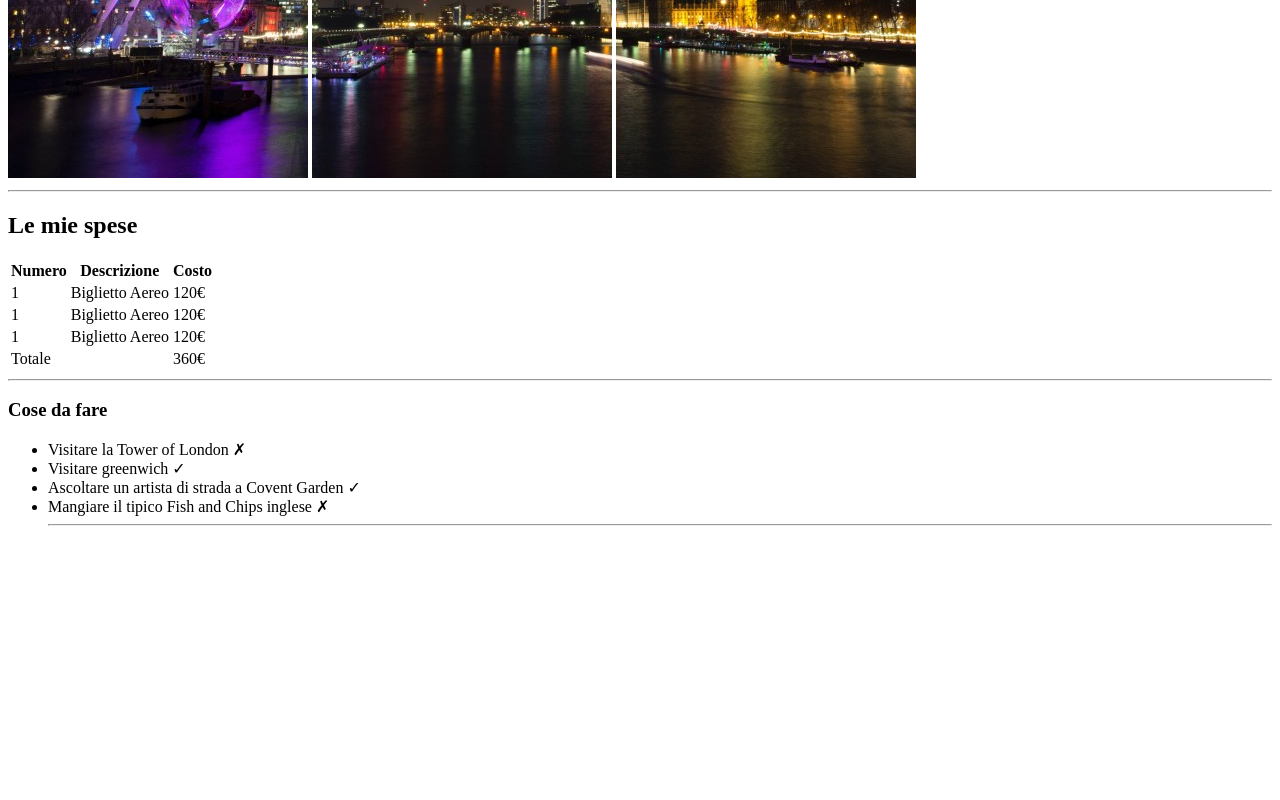
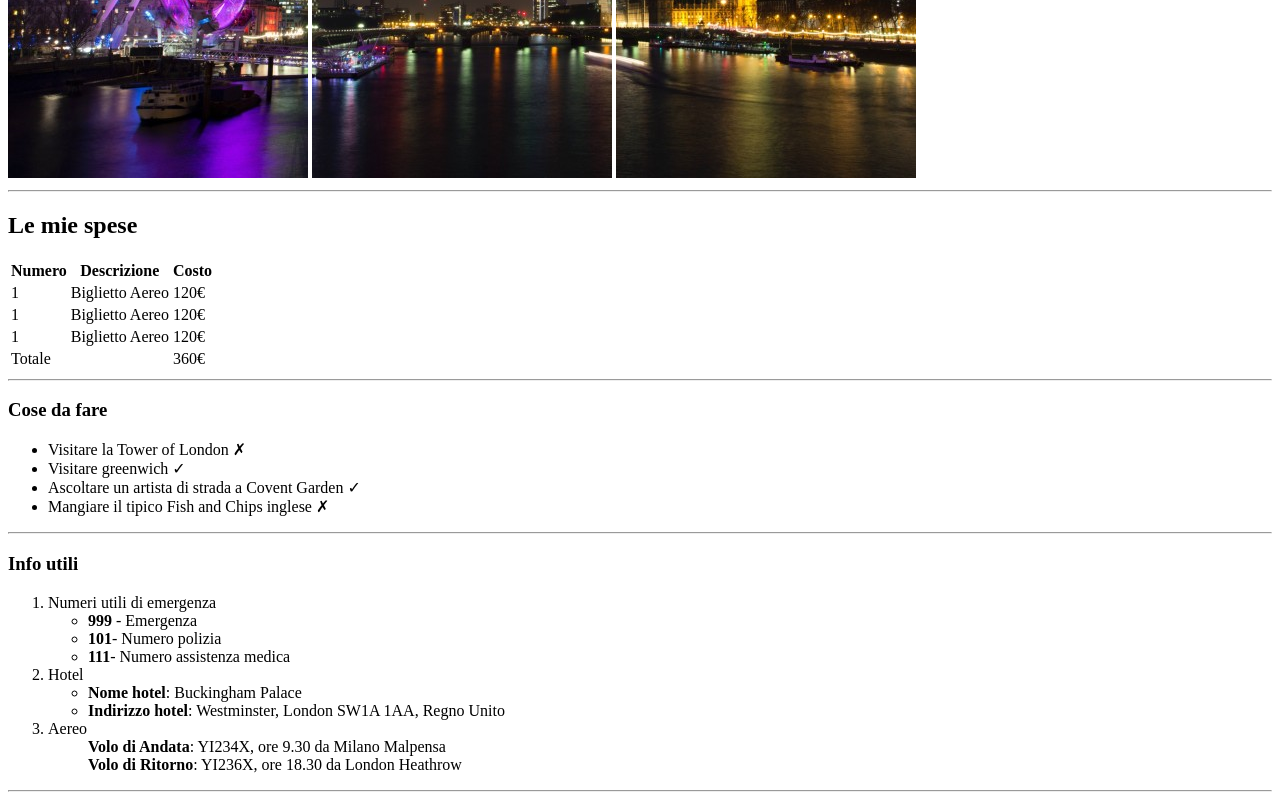
Before and after one commit to enrico-amerio/html-london-trip, a plain HTML site: page index.html in a window 1280 px wide. Shown: the part 502-1302 px from the top of the page. Before the commit the page ends 1044 px from the top, so only its background shows below. Drawn offline with Linux system fonts and the light colour scheme.

Commit message:
[add] section to main

```diff
--- a/index.html
+++ b/index.html
@@ -14,6 +14,7 @@
     <hr>
   </header>
   <main>
+    <!--First section Le mie Spese-->
     <section>
       <h2>Le mie spese</h2>
       <table>
@@ -51,6 +52,8 @@
       </table>
       <hr>
     </section>
+    <!--/First section Le mie Spese-->
+    <!--Second section Cose da Fare-->
     <section>
       <h3>Cose da fare</h3>
       <ul>
@@ -58,9 +61,38 @@
         <li>Visitare greenwich &check;</li>
         <li>Ascoltare un artista di strada a Covent Garden &check;</li>
         <li>Mangiare il tipico Fish and Chips inglese &cross;</li>
-        <hr>
       </ul>
+      <hr>
     </section>
+    <!--/Second section Cose da Fare-->
+    <!--Third section Info Utili-->
+    <section>
+      <h3>Info utili</h3>
+      <ol>
+        <li>
+          Numeri utili di emergenza
+            <ul>
+              <li><strong>999</strong> - Emergenza</li>
+              <li><strong>101</strong>- Numero polizia</li>
+              <li><strong>111</strong>- Numero assistenza medica</li>
+            </ul>
+        </li>
+        <li>
+          Hotel
+          <ul>
+            <li><b>Nome hotel</b>: Buckingham Palace</li>
+            <li><b>Indirizzo hotel</b>: Westminster, London SW1A 1AA, Regno Unito</li>
+          </ul>
+        </li>
+        <li>
+          Aereo
+          <ul><b>Volo di Andata</b>: YI234X, ore 9.30 da Milano Malpensa</ul>
+          <ul><b>Volo di Ritorno</b>: YI236X, ore 18.30 da London Heathrow</ul>
+        </li>
+      </ol>
+      <hr>
+    </section>
+    <!--/Third section Info Utili-->
   </main>
 </body>
 </html>
```
